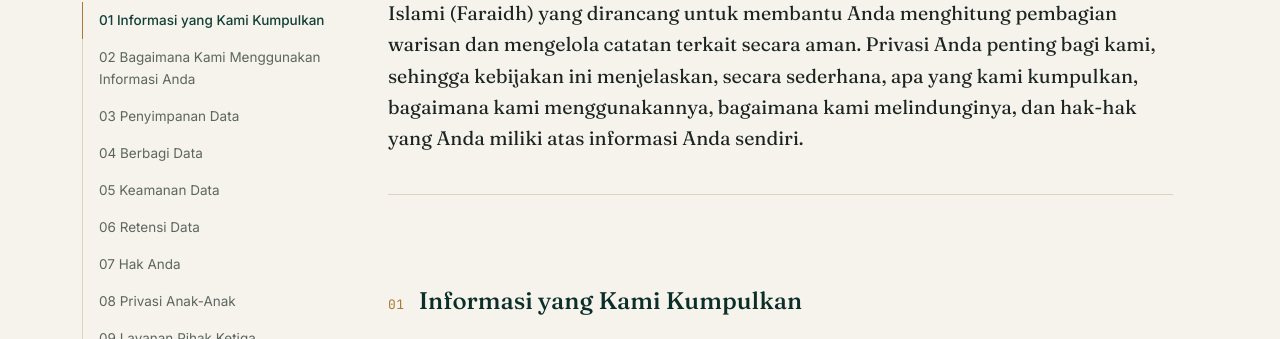
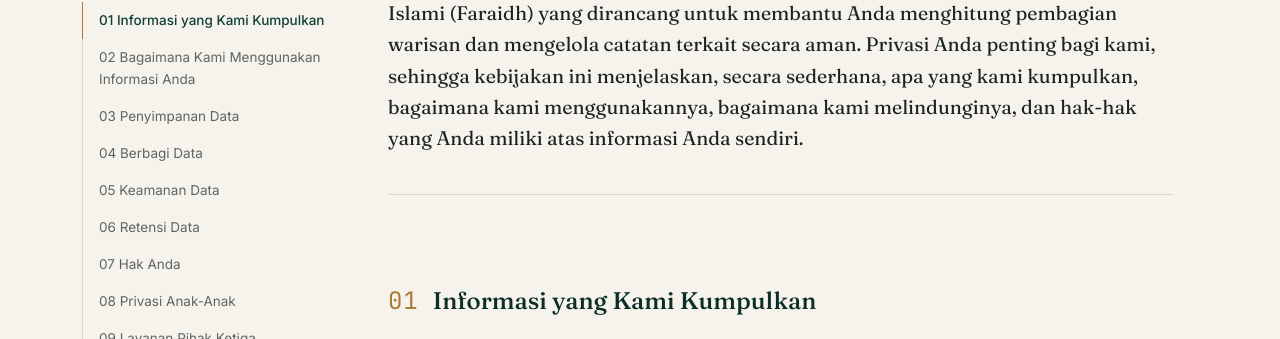
Before and after one commit to cardinaldeacre/waristmate-privacy-policy, a plain HTML site: page index.html in a window 1280 px wide. Shown: the part 452-791 px from the top of the page. Drawn offline with Linux system fonts and the light colour scheme.

Commit message:
update styling

```diff
--- a/index.html
+++ b/index.html
@@ -181,7 +181,7 @@
   }
   .clause-num{
     font-family:"JetBrains Mono", monospace;
-    font-size: 13px;
+    font-size: 24px;
     color: var(--gold);
     letter-spacing: 0.04em;
   }
```
Also changed, not shown: user-guide.html (+1 -1 lines).
